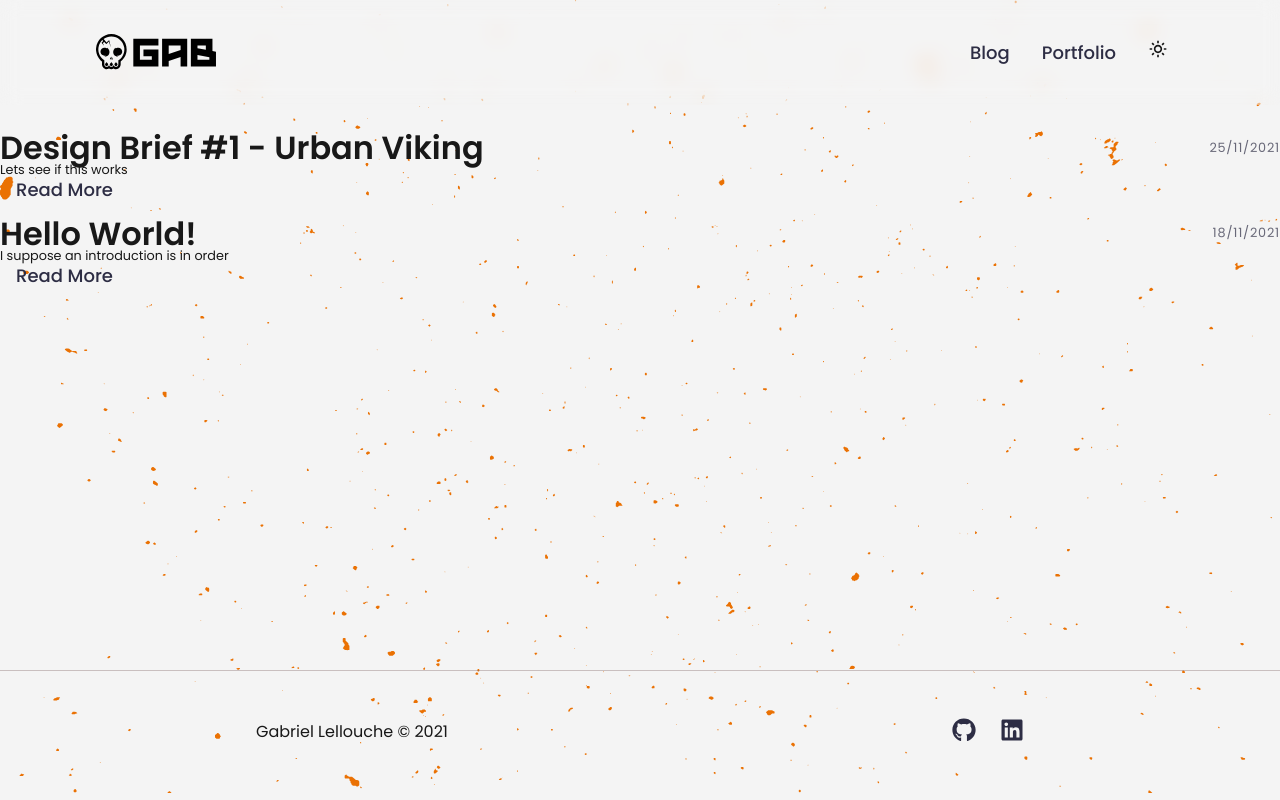
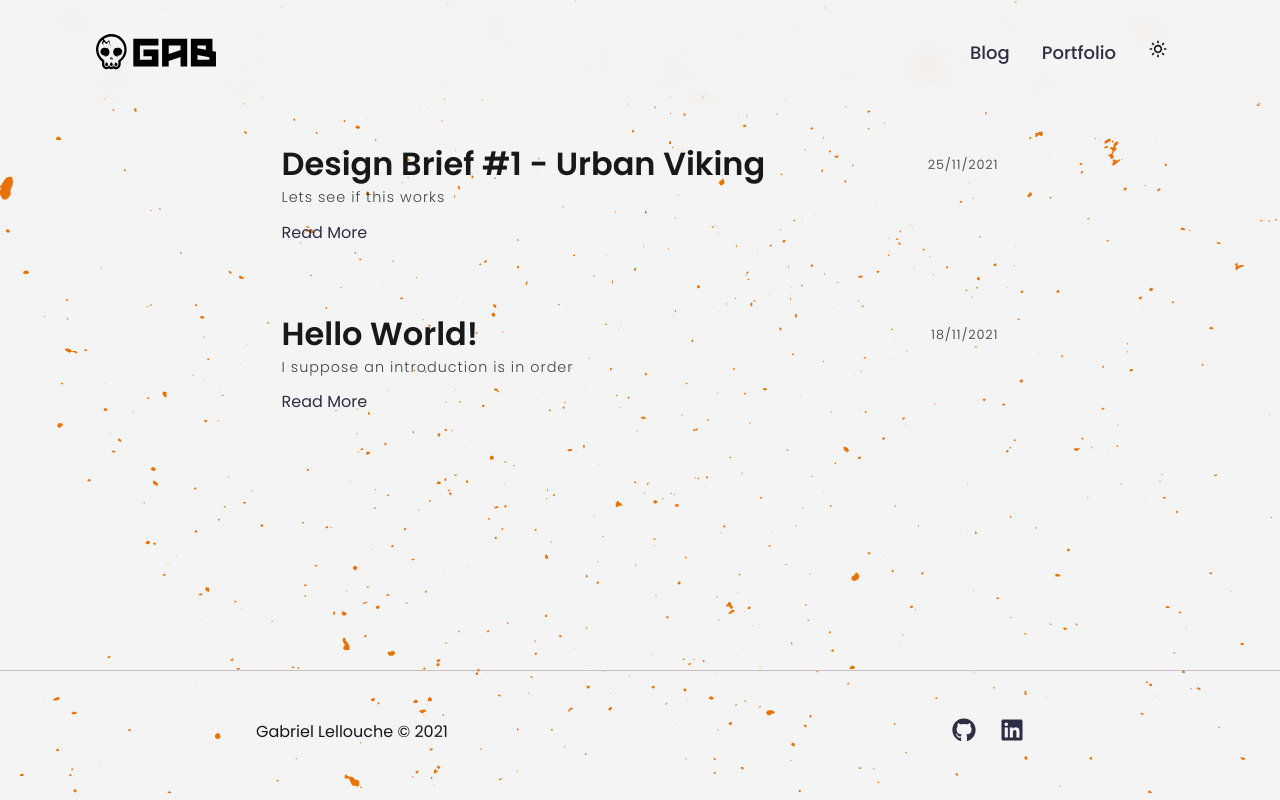
Before and after one commit to Darkryhr/digital-garden, a Next.js app: page /blog in a window 1280 px wide. Built offline with nearby package versions, Linux system fonts and the light colour scheme.

Commit message:
fixed blog styles

```diff
--- a/components/post-preview.js
+++ b/components/post-preview.js
@@ -1,11 +1,11 @@
 import React from 'react';
 import Link from 'next/link';
-import { Heading3, Text } from './styled/typography';
+import styled from 'styled-components';
+import { motion } from 'framer-motion';
+
+import { Heading3, Subtitle, Text } from './styled/typography';
 import DateFormatter from '@components/date-formatter';
-import { Wrapper, SpacedRow } from './styled/LayoutStyles';
-import styled from 'styled-components';
-import { Button } from './styled/button';
-import { LinkWrapper } from './header/HeaderStyles';
+import { SpacedRow } from './styled/LayoutStyles';
 
 const PostPreview = ({ title, date, excerpt, slug }) => {
   return (
@@ -16,20 +16,29 @@ const PostPreview = ({ title, date, excerpt, slug }) => {
         </Link>
         <DateFormatter dateString={date} />
       </SpacedRow>
-      <Text>{excerpt}</Text>
-      <LinkWrapper>
-        <Link href={`/blog/${slug}`}>Read More</Link>
-      </LinkWrapper>
+      <Subtitle>{excerpt}</Subtitle>
+      <Link href={`/blog/${slug}`} passHref>
+        <BlogLink>Read More</BlogLink>
+      </Link>
     </PreviewWrapper>
   );
 };
 
 export default PostPreview;
 
-const PreviewWrapper = styled.div`
-  margin: 1em 0;
+const PreviewTitle = styled(Heading3)`
+  cursor: pointer;
+  padding-bottom: 0.2rem;
 `;
 
-const PreviewTitle = styled(Heading3)`
+const BlogLink = styled(motion.button)`
+  background: none;
+  border: none;
+  outline: none;
   cursor: pointer;
+  margin: 0.8rem 0;
 `;
+
+const PreviewWrapper = styled.div`
+  padding: 2rem 2vw;
+`;
--- a/components/section-wrapper.js
+++ b/components/section-wrapper.js
@@ -18,5 +18,6 @@ const SectionWrapper = ({ children, delay = 0 }) => {
 export default SectionWrapper;
 
 const Section = styled(motion.section)`
+  width: 100%;
   padding: 1rem 0;
 `;
--- a/components/styled/LayoutStyles.js
+++ b/components/styled/LayoutStyles.js
@@ -24,8 +24,17 @@ export const Container = styled.div`
   height: calc(100vh - 227px);
 `;
 
+//* Standard centered row
 export const Row = styled.div`
   display: flex;
+  justify-content: center;
+  align-items: center;
+  width: 100%;
+`;
+
+export const Column = styled.div`
+  display: flex;
+  flex-direction: column;
   justify-content: center;
   align-items: center;
   width: 100%;
@@ -34,7 +43,7 @@ export const Row = styled.div`
 export const Grid = styled.div`
   display: grid;
   gap: 2rem;
-  grid-template-columns: repeat(auto-fill, minmax(240px, 1fr));
+  grid-template-columns: repeat(auto-fill, minmax(200px, 1fr));
   padding: 1rem 4rem;
   grid-template-rows: auto;
   justify-items: center;
--- a/components/styled/button.js
+++ b/components/styled/button.js
@@ -33,4 +33,5 @@ export const GradientButton = styled.button`
   font-size: medium;
   background: ${(props) => props.theme.colors.gradient};
   border-radius: 24px;
+  margin: 1.4rem 0;
 `;
--- a/components/styled/typography.js
+++ b/components/styled/typography.js
@@ -10,6 +10,7 @@ export const Heading1 = styled(motion.h1)`
 `;
 
 export const Heading2 = styled.h2`
+  text-align: center;
   font-weight: 600;
   font-size: 3rem;
   color: ${({ theme }) => theme.colors.text};
@@ -27,10 +28,11 @@ export const Subtitle = styled.p`
   font-size: 0.9rem;
   letter-spacing: 1px;
   color: ${({ theme }) => theme.colors.text};
-  line-height: 2.5;
+  line-height: 2;
 `;
 
 export const Text = styled.p`
+  text-align: start;
   font-weight: 400;
   font-size: 0.8rem;
   color: ${({ theme }) => theme.colors.text};
--- a/pages/blog/index.js
+++ b/pages/blog/index.js
@@ -2,9 +2,11 @@ import { getAllPosts } from 'lib/api';
 import React from 'react';
 import PostPreview from '@components/post-preview';
 import SectionWrapper from '@components/section-wrapper';
+import { Container, ContentWrapper } from '@components/styled/LayoutStyles';
 
 const PostFeed = ({ allPosts }) => {
   return (
+    <ContentWrapper>
       <SectionWrapper delay={0.1}>
         {allPosts.map((post) => (
           <PostPreview
@@ -16,6 +18,7 @@ const PostFeed = ({ allPosts }) => {
           />
         ))}
       </SectionWrapper>
+    </ContentWrapper>
   );
 };
 
```
Also changed, not shown: pages/portfolio/index.js (+13 -7 lines). Lines whose indentation alone changed are shown as unchanged.
